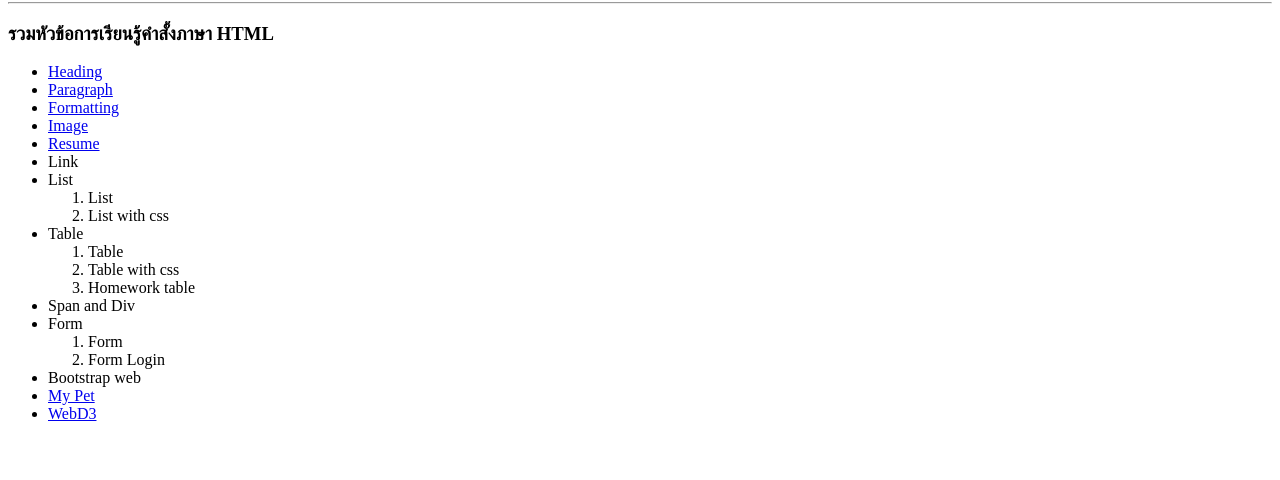
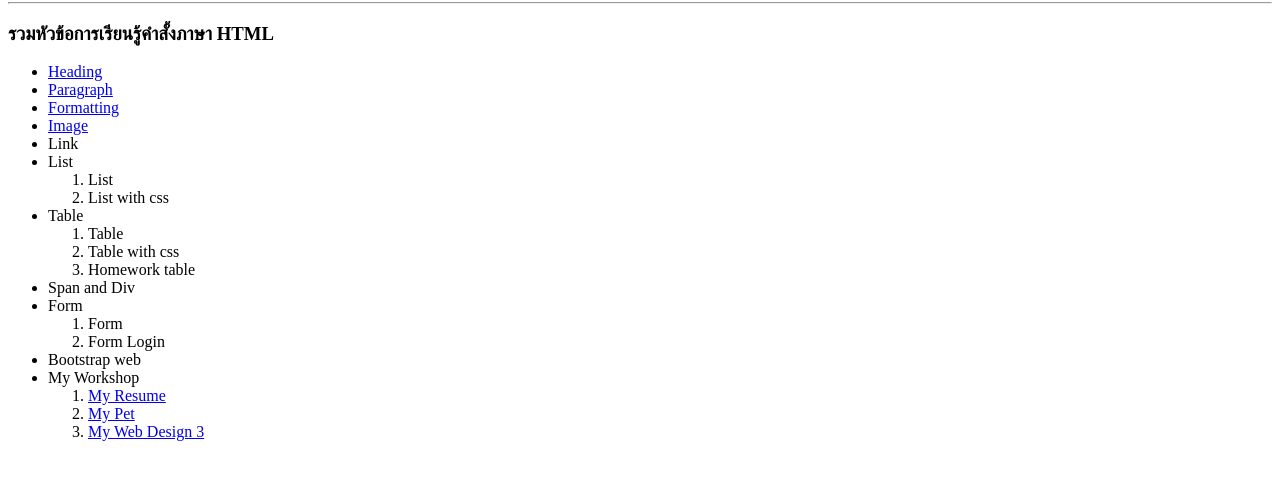
Before and after one commit to Simpp23/WebBasic6541, a plain HTML site: page 003_01_home.html in a window 1280 px wide. Shown: the part 78-558 px from the top of the page. Drawn offline with Linux system fonts and the light colour scheme.

Commit message:
add file

```diff
--- a/003_01_home.html
+++ b/003_01_home.html
@@ -1,15 +1,15 @@
 <!DOCTYPE html>
 <html lang="en">
   <head>
-    <meta charset="UTF-8">
-    <meta name="viewport" content="width=device-width, initial-scale=1.0">
-    <meta name="description" content="สอนการใช้งานคำสั่งภาษา HTML">
-    <meta name="keywords" content="HTML CSS Bootstrap">
+    <meta charset="UTF-8" />
+    <meta name="viewport" content="width=device-width, initial-scale=1.0" />
+    <meta name="description" content="สอนการใช้งานคำสั่งภาษา HTML" />
+    <meta name="keywords" content="HTML CSS Bootstrap" />
     <title>Nattawat Subsomboon</title>
   </head>
   <body>
-    <H1>Welcome To Nattawat Homepage</H1>
-    <hr>
+    <h1>Welcome To Nattawat Homepage</h1>
+    <hr />
     <h3>รวมหัวข้อการเรียนรู้คำสั้งภาษา HTML</h3>
     <ul>
       <li>
@@ -24,7 +24,7 @@
       <li>
         <a href="003_05_image.html">Image</a>
       </li>
-        <li> <a href="Resume.html">Resume</a></li>
+
       <li>Link</li>
       <li>List</li>
       <ol>
@@ -44,11 +44,12 @@
         <li>Form Login</li>
       </ol>
       <li>Bootstrap web</li>
-        <li>
-            <a href="003_06_myPet.html"> My Pet</a>
-        </li>
-        <li> <a href="003_07_webD3.html">WebD3</a></li>
+      <li>My Workshop</li>
+      <ol>
+        <li><a href="Resume.html">My Resume</a></li>
+        <li><a href="003_06_myPet.html">My Pet</a></li>
+        <li><a href="003_07_webD3.html">My Web Design 3</a></li>
+      </ol>
     </ul>
-
   </body>
 </html>
```
Lines whose indentation alone changed are shown as unchanged.
